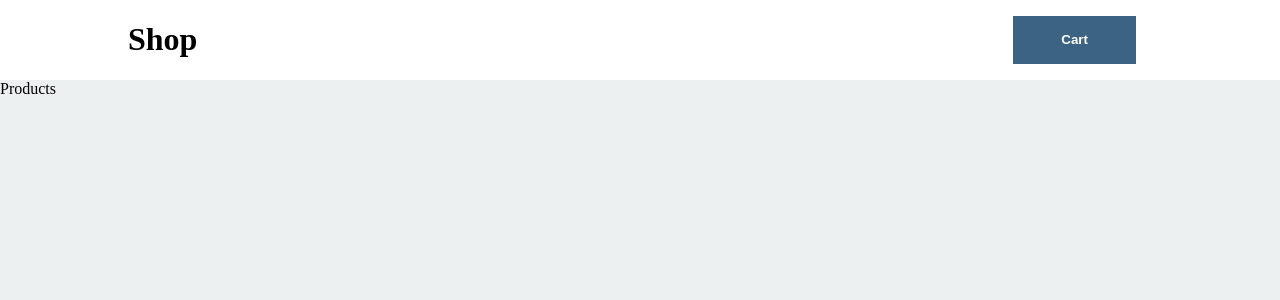
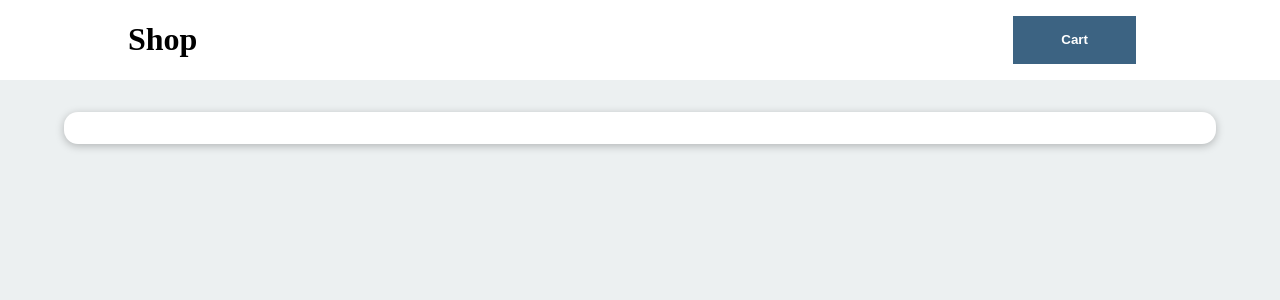
Before and after one commit to jonnygim/shopping-mall-react, a React (Create React App) app: page / in a window 1280 px wide. Shown: the top 300 px of the page. Built offline with nearby package versions, Linux system fonts and the light colour scheme; the HTML template or start-up script is replaced by a standard one.

Commit message:
[Update] Products

```diff
--- a/src/components/Products/Products.jsx
+++ b/src/components/Products/Products.jsx
@@ -1,8 +1,9 @@
 import React from 'react'
+import ProductsList from './ProductsList'
 
 const Products = () => {
   return (
-    <div>Products</div>
+    <ProductsList />
   )
 }
 
--- a/src/components/Products/ProductsList.jsx
+++ b/src/components/Products/ProductsList.jsx
@@ -1,6 +1,5 @@
 import React from 'react'
 import classes from './ProductsList.module.css'
-import Product from './Product';
 import Card from '../Commons/Card';
 
 const ProductsList = () => {
@@ -9,7 +8,7 @@
     <section className={classes.products}>
       <Card>
         <ul>
-            {productsList}
+            {}
         </ul>
       </Card>
     </section>
```
